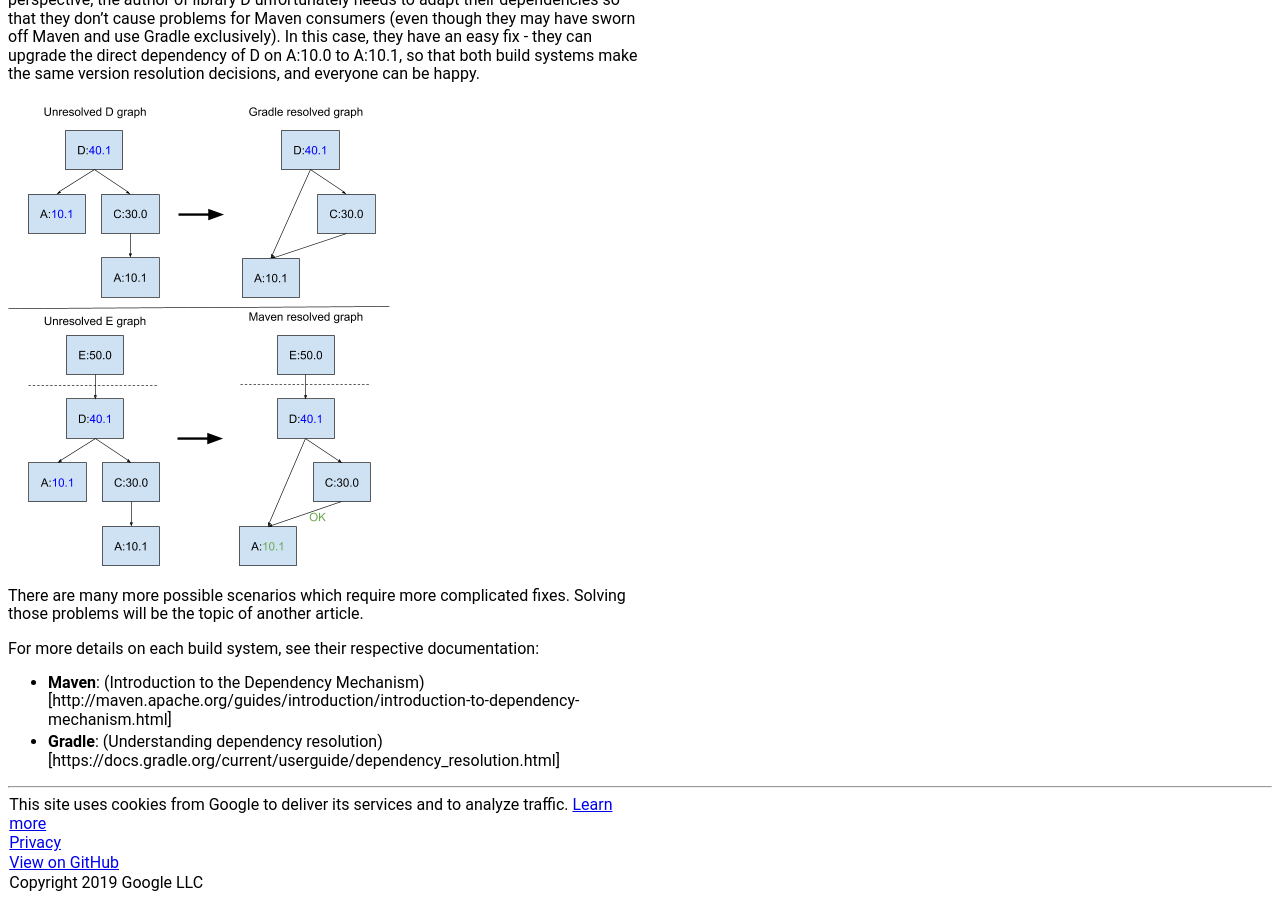
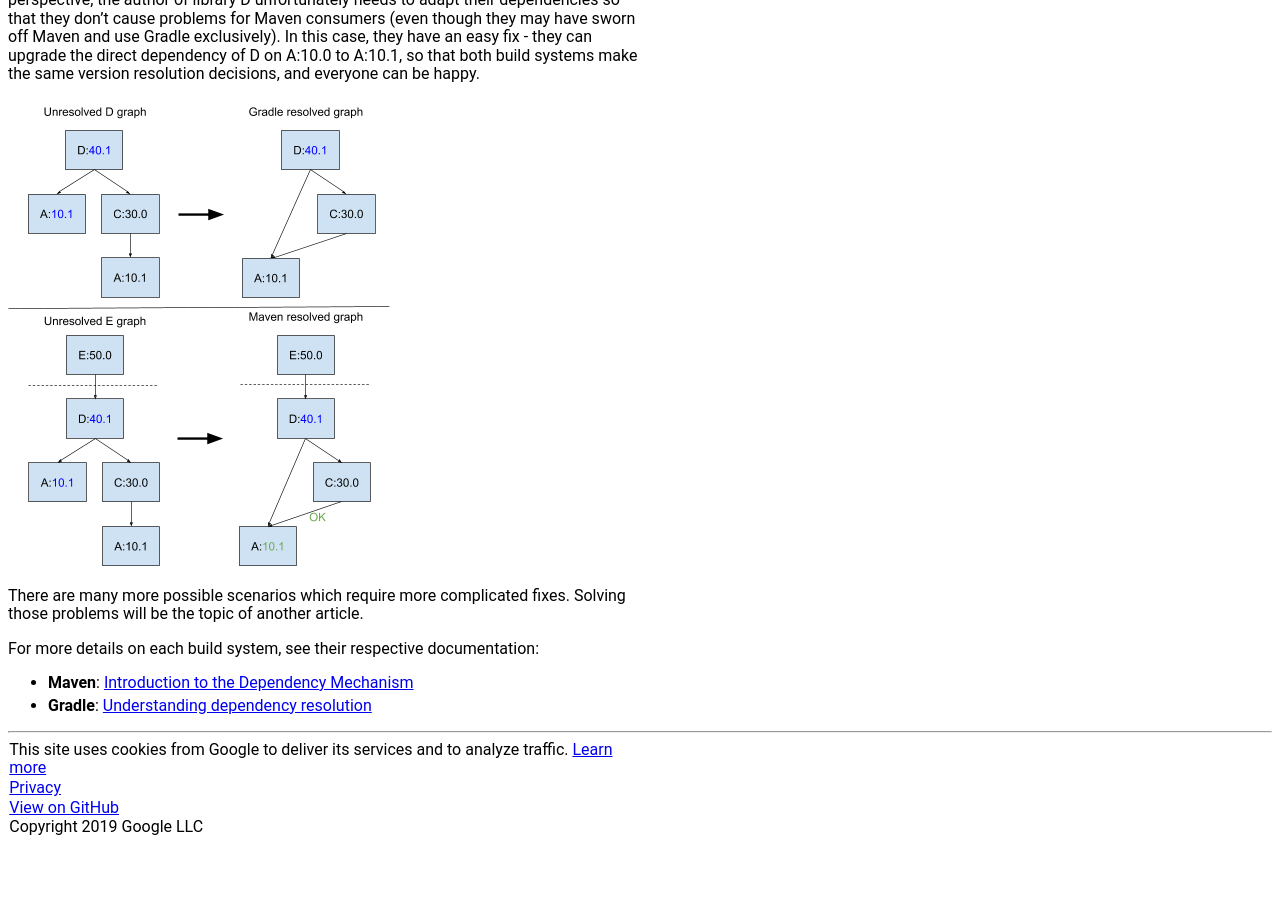
Before and after one commit to GoogleCloudPlatform/cloud-opensource-java, a Jekyll site: the page built from docs/how-does-version-resolution-work-in-maven-and-gradle.md, in a window 1280 px wide and 900 px high, scrolled down 3546 px. Built offline with Jekyll 4.4.1, drawn with Linux system fonts in a browser that asks for light colours; our own code applies the rules of GitHub Pages for plain Markdown files; after the commit the page ends 4391 px from its top, so only the background shows below that.

Commit message:
Fixing links

```diff
--- a/docs/how-does-version-resolution-work-in-maven-and-gradle.md
+++ b/docs/how-does-version-resolution-work-in-maven-and-gradle.md
@@ -113,5 +113,5 @@ fixes. Solving those problems will be the topic of another article.
 
 For more details on each build system, see their respective documentation:
 
-- **Maven**: (Introduction to the Dependency Mechanism)[http://maven.apache.org/guides/introduction/introduction-to-dependency-mechanism.html]
-- **Gradle**: (Understanding dependency resolution)[https://docs.gradle.org/current/userguide/dependency_resolution.html]
+- **Maven**: [Introduction to the Dependency Mechanism](http://maven.apache.org/guides/introduction/introduction-to-dependency-mechanism.html)
+- **Gradle**: [Understanding dependency resolution](https://docs.gradle.org/current/userguide/dependency_resolution.html)
```
